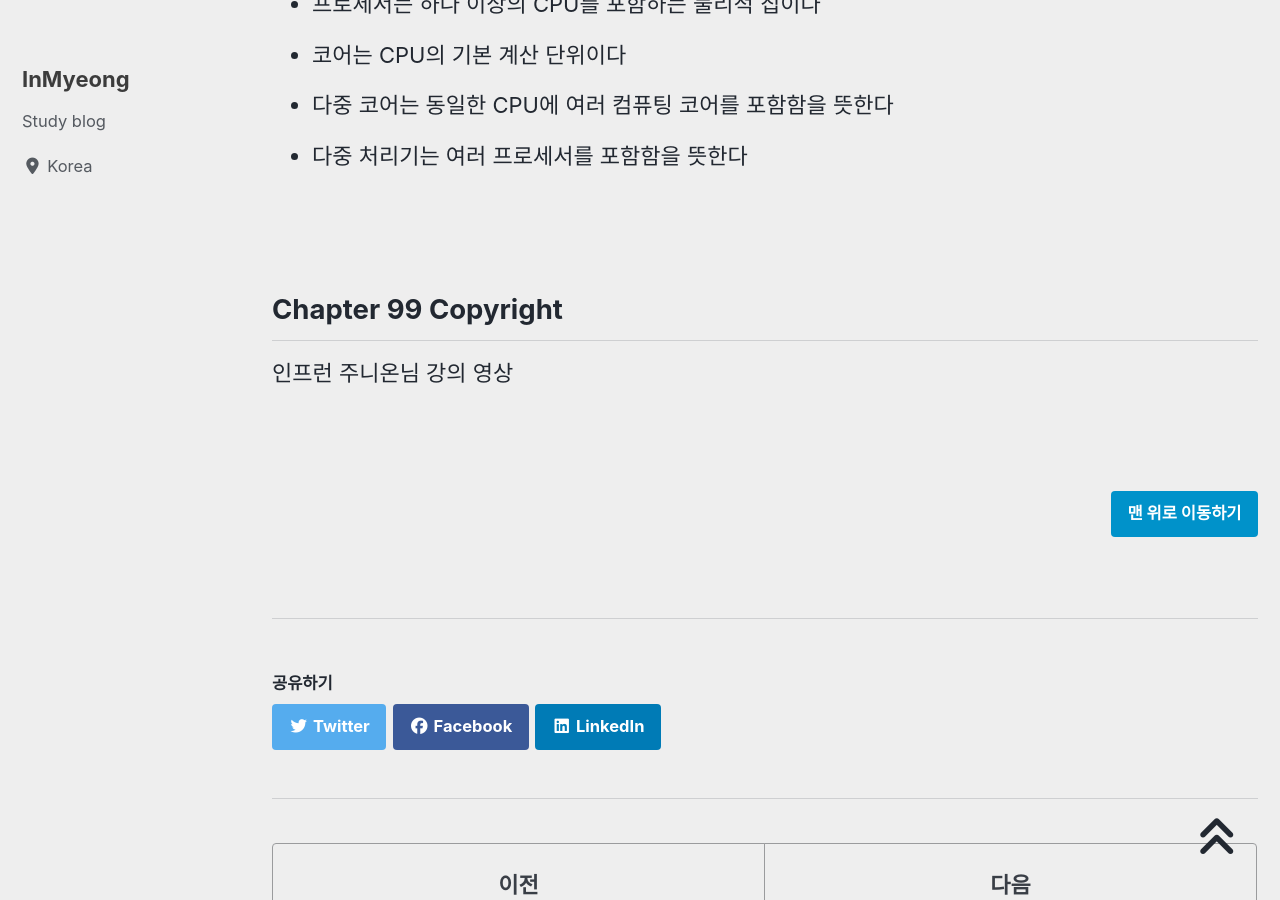
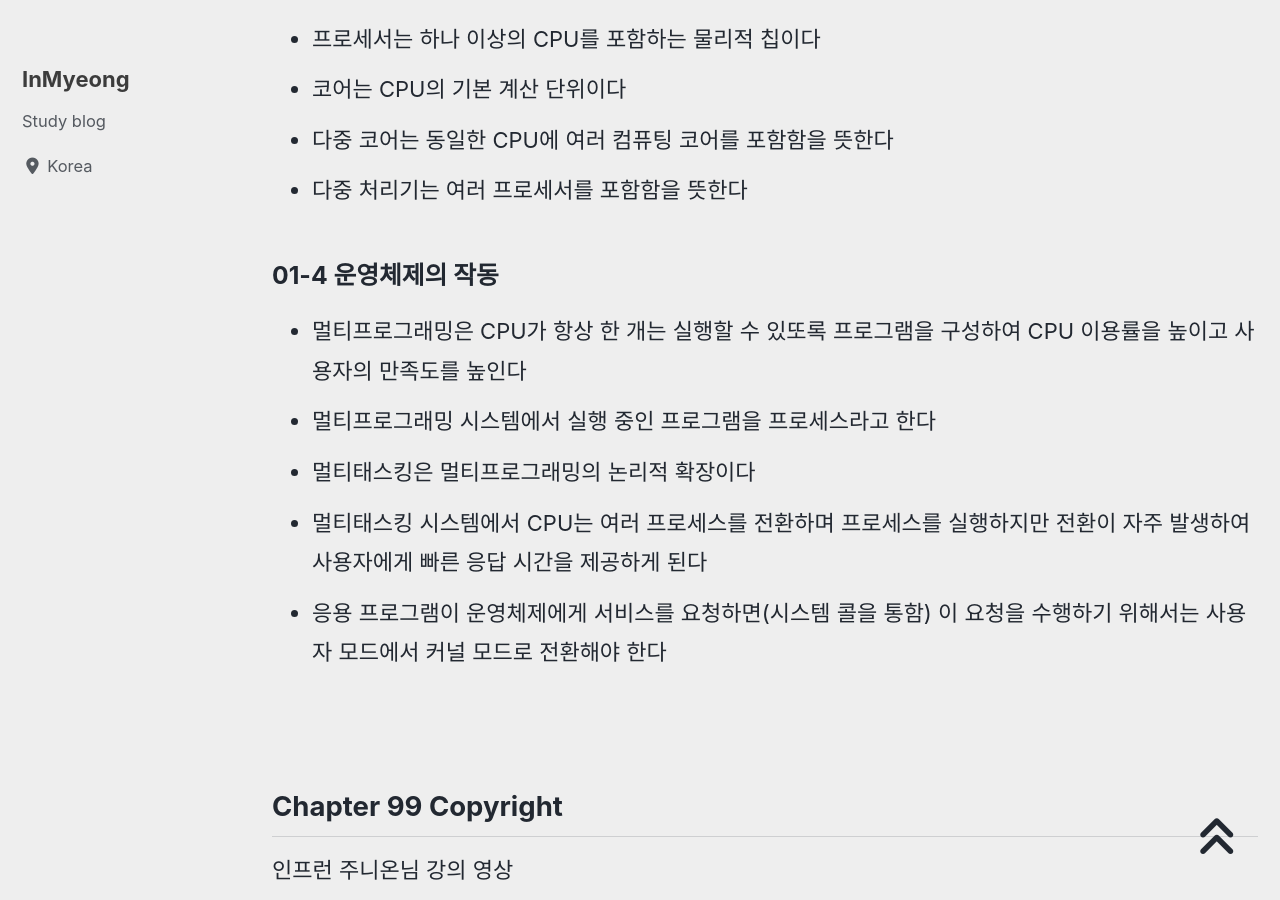
Before and after one commit to devMyeong/devMyeong.github.io, a Jekyll site: the page built from _posts/liberalArts/development/2021-08-28-주니온-운영체제.md, in a window 1280 px wide and 900 px high, scrolled down 1796 px. Built offline with Jekyll 4.4.1, drawn with Linux system fonts in a browser that asks for light colours; cached includes are drawn as plain includes; nearby versions of some CDN libraries; some web fonts are replaced; comment, search, counter and statistics services are not loaded.

Commit message:
update oper chapter 01-4

```diff
--- a/_posts/liberalArts/development/2021-08-28-주니온-운영체제.md
+++ b/_posts/liberalArts/development/2021-08-28-주니온-운영체제.md
@@ -42,6 +42,13 @@ last_modified_at: 2021-08-28
 - 다중 코어는 동일한 CPU에 여러 컴퓨팅 코어를 포함함을 뜻한다
 - 다중 처리기는 여러 프로세서를 포함함을 뜻한다
 
+### 01-4 운영체제의 작동
+- 멀티프로그래밍은 CPU가 항상 한 개는 실행할 수 있또록 프로그램을 구성하여 CPU 이용률을 높이고 사용자의 만족도를 높인다
+- 멀티프로그래밍 시스템에서 실행 중인 프로그램을 프로세스라고 한다
+- 멀티태스킹은 멀티프로그래밍의 논리적 확장이다
+- 멀티태스킹 시스템에서 CPU는 여러 프로세스를 전환하며 프로세스를 실행하지만 전환이 자주 발생하여 사용자에게 빠른 응답 시간을 제공하게 된다
+- 응용 프로그램이 운영체제에게 서비스를 요청하면(시스템 콜을 통함) 이 요청을 수행하기 위해서는 사용자 모드에서 커널 모드로 전환해야 한다
+
 <br>
 
 ## Chapter 99 Copyright
```
